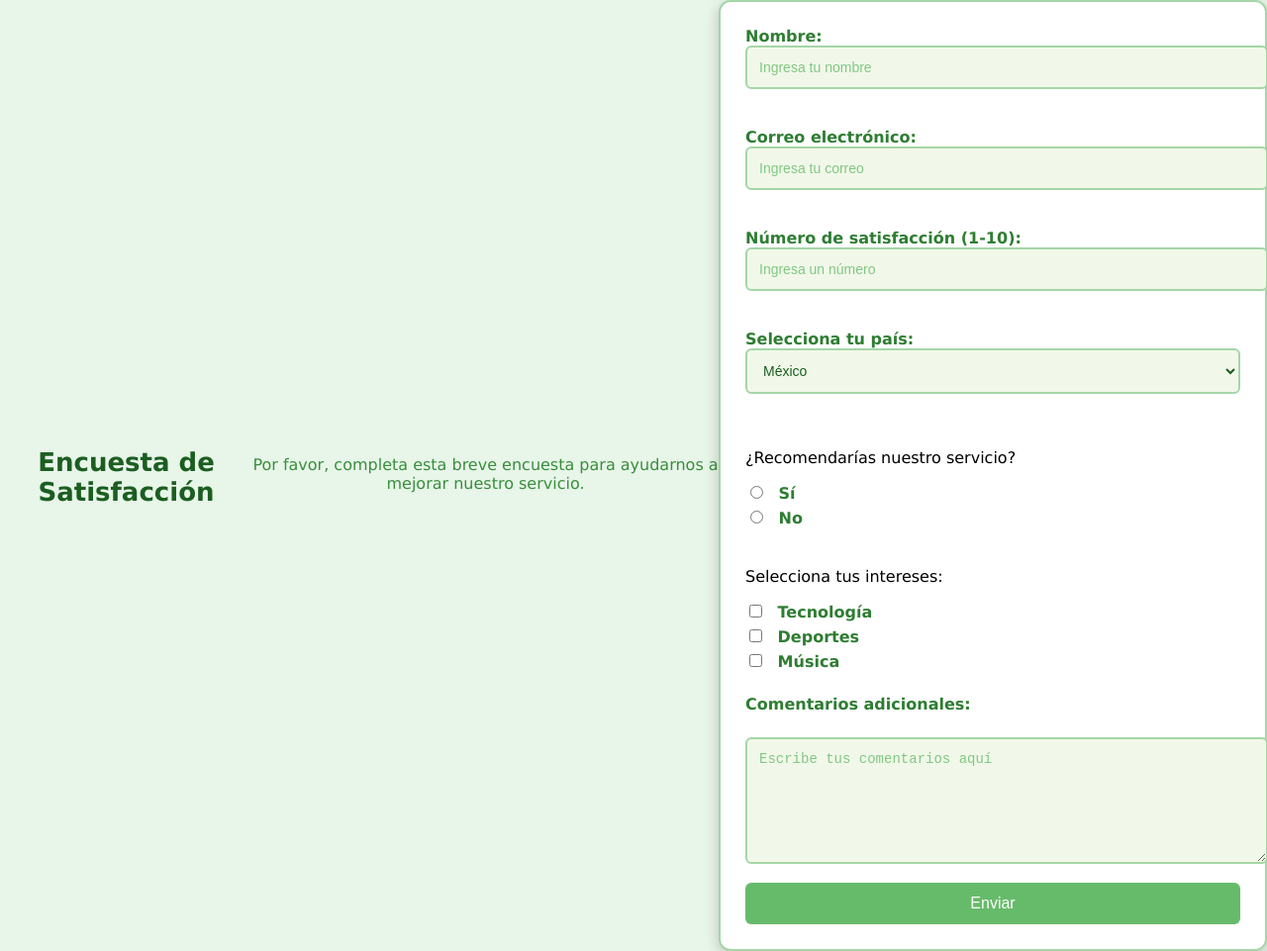
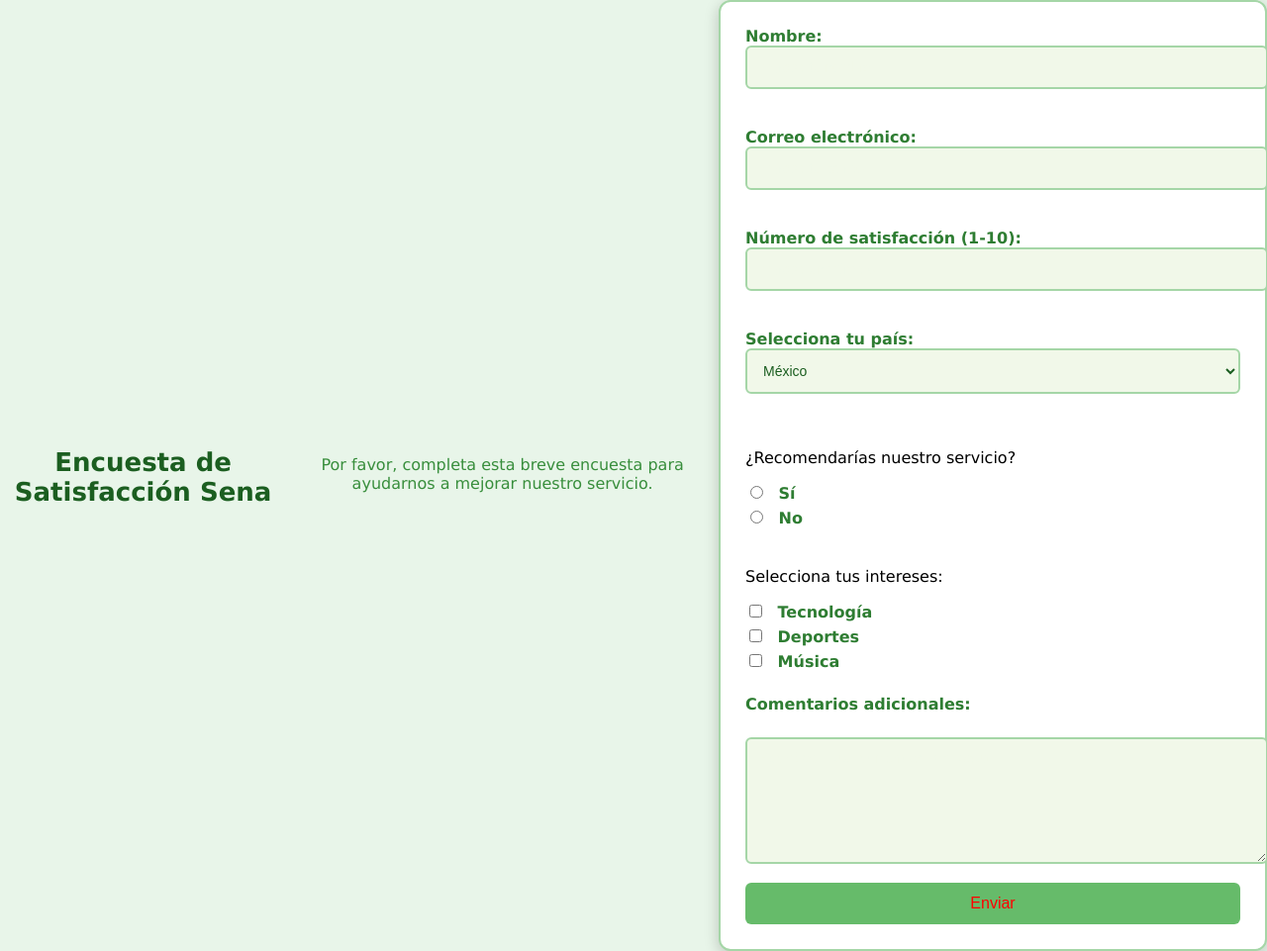
Before and after one commit to Socrates2006/video-paln-de-mejora-, a plain HTML site: page index.html in a window 1280 px wide. Shown: the whole page at 99% size. Drawn offline with Linux system fonts and the light colour scheme.

Commit message:
adjunto archivos

```diff
--- a/index.html
+++ b/index.html
@@ -3,12 +3,12 @@
 <head>
   <meta charset="UTF-8">
   <meta name="viewport" content="width=device-width, initial-scale=1.0">
-  <title>Formulario de Encuesta</title>
+  <title>Formulario de Encuesta Sena</title>
   <link rel="stylesheet" href="styles.css">
 </head>
 <body>
 
-  <h1 id="title">Encuesta de Satisfacción</h1>
+  <h1 id="title">Encuesta de Satisfacción Sena</h1>
 
   <p id="description">Por favor, completa esta breve encuesta para ayudarnos a mejorar nuestro servicio.</p>
 
--- a/styles.css
+++ b/styles.css
@@ -57,7 +57,7 @@ select {
 
 input::placeholder,
 textarea::placeholder {
-    color: #81c784;
+    color: #f1f8e9;
 }
 
 input[type="radio"],
@@ -74,13 +74,13 @@ input[type="checkbox"] {
 .radio-group label {
     display: inline-block;
     margin-right: 15px;
-    color: #388e3c;
+    color: #66bb6a;
     font-weight: normal;
 }
 
 #submit {
     background-color: #66bb6a;
-    color: white;
+    color: red;
     border: none;
     padding: 12px 20px;
     border-radius: 6px;
@@ -91,7 +91,7 @@ input[type="checkbox"] {
 }
 
 #submit:hover {
-    background-color: #43a047;
+    background-color: #66bb6a;
     transform: scale(1.05);
 }
 
```
